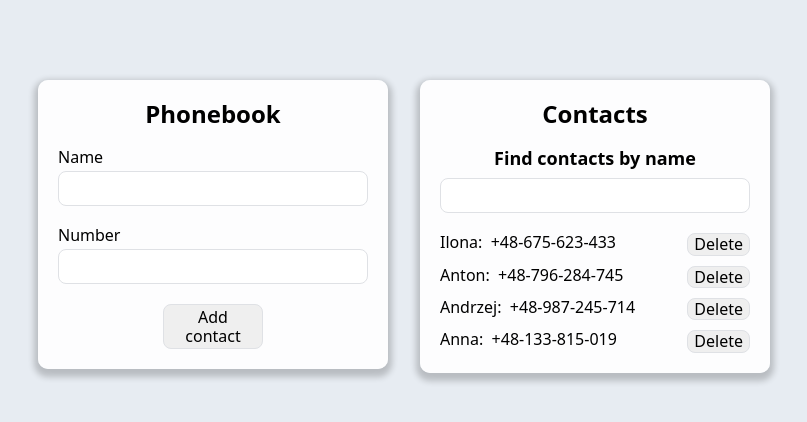
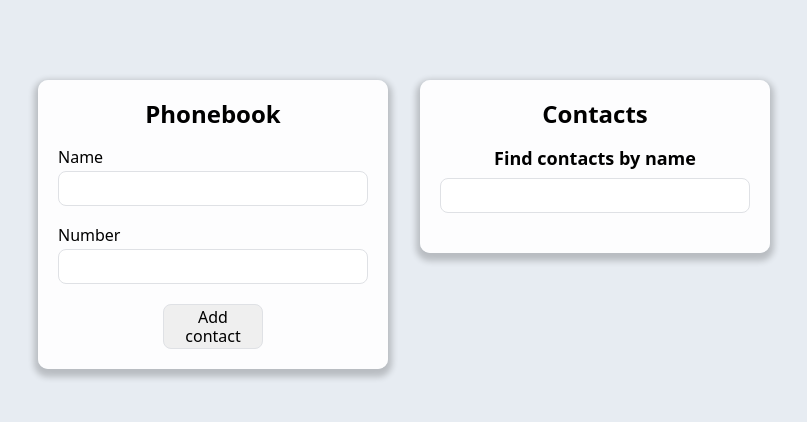
Before and after one commit to capricornus44/goit-react-hw-03-phonebook, a React (Create React App) app: page / in a window 1280 px wide. Shown: the top 422 px of the page, without its empty margins (236-1043 px from the left). Built offline with nearby package versions, Linux system fonts and the light colour scheme.

Commit message:
Add new data to localStorage

```diff
--- a/src/App.js
+++ b/src/App.js
@@ -7,15 +7,12 @@ import { v4 as uuidv4 } from "uuid"
 import "./App.scss"
 
 class App extends Component {
-  // nameInputId = uuidv4()
-  // numberInputId = uuidv4()
-
   state = {
     contacts: [
-      { id: "id-1", name: "Ilona", number: "+48-675-623-433" },
-      { id: "id-2", name: "Anton", number: "+48-796-284-745" },
-      { id: "id-3", name: "Andrzej", number: "+48-987-245-714" },
-      { id: "id-4", name: "Anna", number: "+48-133-815-019" },
+      // { id: "id-1", name: "Ilona", number: "+48-675-623-433" },
+      // { id: "id-2", name: "Anton", number: "+48-796-284-745" },
+      // { id: "id-3", name: "Andrzej", number: "+48-987-245-714" },
+      // { id: "id-4", name: "Anna", number: "+48-133-815-019" },
     ],
     filter: "",
   }
@@ -52,6 +49,23 @@ class App extends Component {
     }))
   }
 
+  componentDidMount() {
+    console.log("App componentDidMount")
+  }
+
+  componentDidUpdate(prevProps, prevState) {
+    console.log("App componentDidUpdate")
+
+    if (this.state.contacts !== prevState.contacts) {
+      console.log("The contacts field has been updated")
+
+      localStorage.setItem("contacts", JSON.stringify(this.state.contacts))
+    }
+
+    // console.log(prevState)
+    // console.log(this.state)
+  }
+
   render() {
     const { filter } = this.state
     const filteredContacts = this.getMatchingContacts()
```
